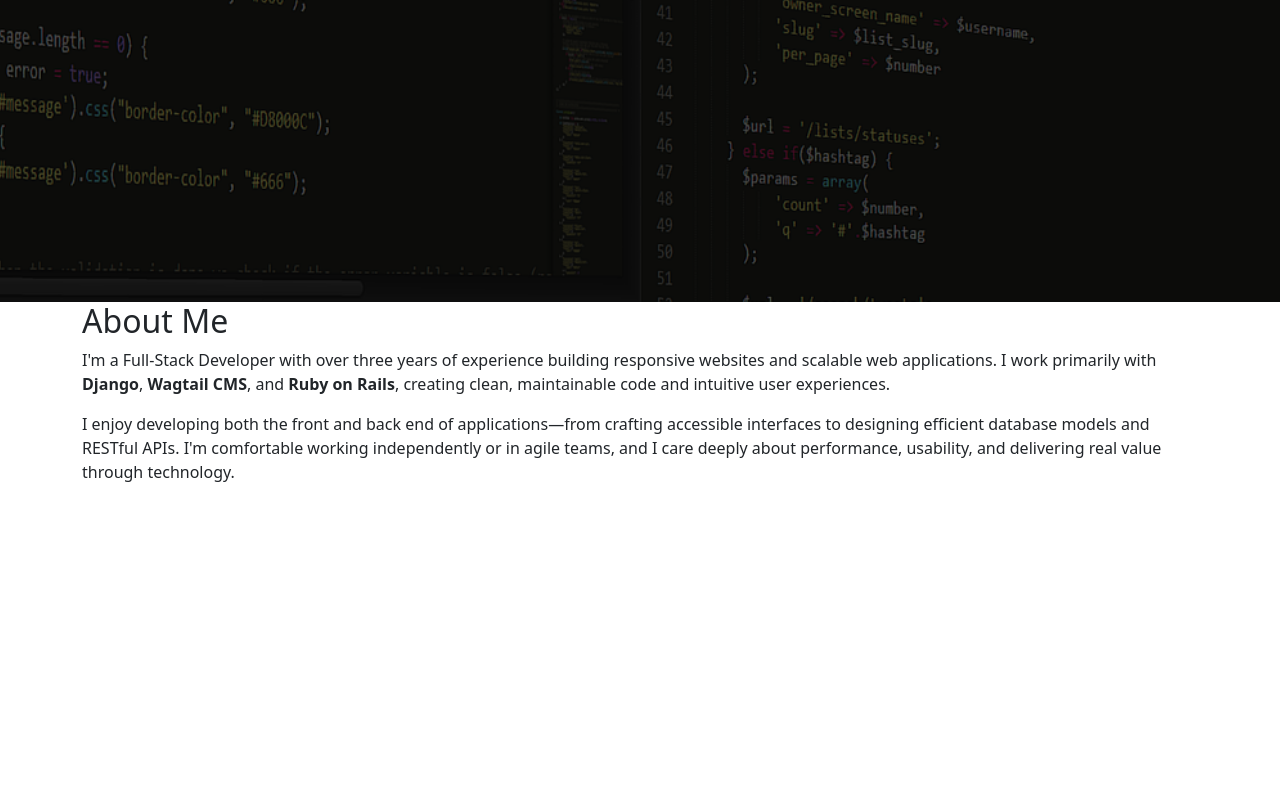
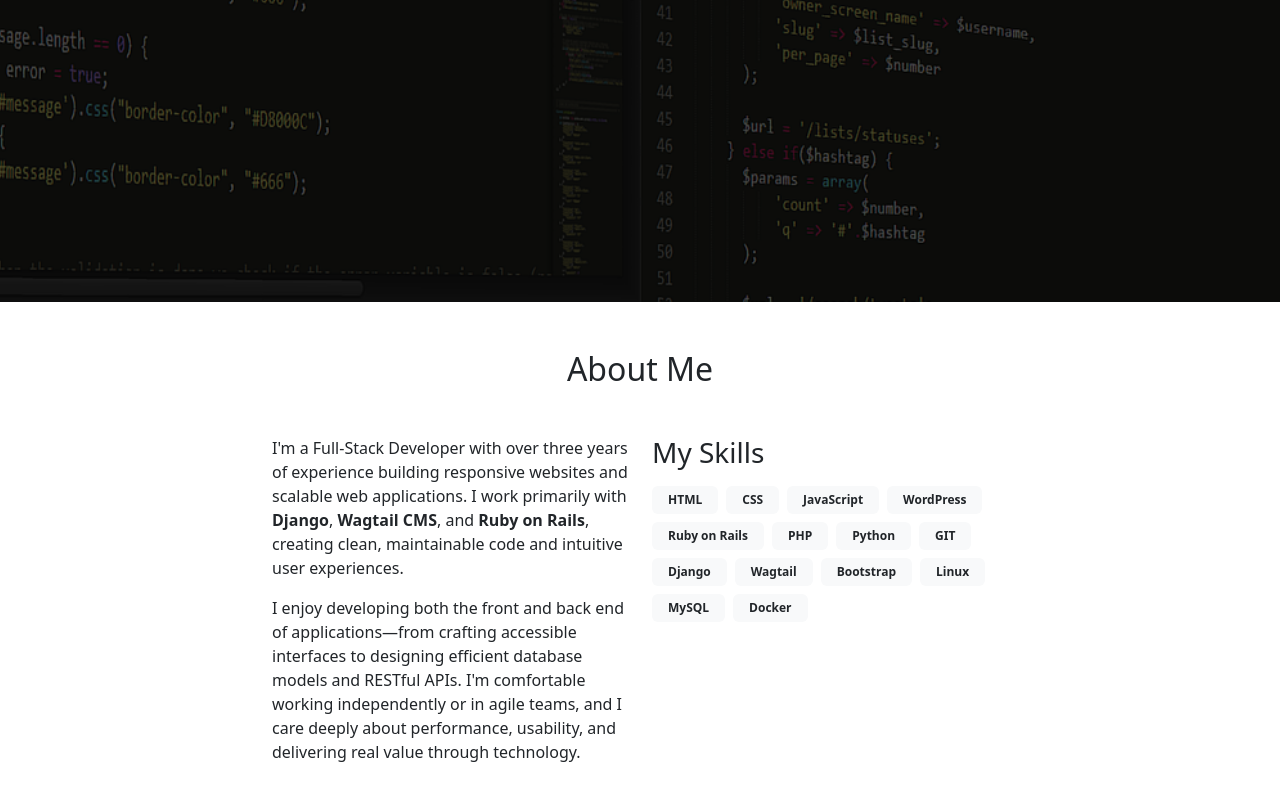
Before and after one commit to JavierBeltranHMO/portfolio, a website: page index.html in a window 1280 px wide. Shown: the part 498-1305 px from the top of the page. Before the commit the page ends 998 px from the top, so only its background shows below. Drawn offline with Linux system fonts and the light colour scheme.

Commit message:
style about section not-done

```diff
--- a/index.html
+++ b/index.html
@@ -36,7 +36,7 @@
                 <a href="#" class="icon-link" target="_blank">
                     <i class="bi bi-linkedin"></i>
                 </a>
-                <a href="#" class="icon-link" target="_blank">
+                <a href="https://gitlab.com/javier.beltran.hmo" class="icon-link" target="_blank">
                     <i class="bi bi-gitlab"></i>
                 </a>
             </div>
@@ -44,31 +44,58 @@
         <!--end hero -->
 
         <!-- about -->
-        <section id="about" class="section">
+        <section id="about" class="section py-5">
+            <div class="container">
                 <!-- title -->
-            <div class="container section-title">
+                <div class="mb-5 text-center">
                     <h2>About Me</h2>
+                </div>
+
+
+                <div class="row justify-content-center">
+                    <div class="col-md-10 col-lg-8">
+                        <div class="row">
+                            <!-- About paragraph Left-->
+                            <div class="col-md-6 mb-4">
                                 <p>
                                     I'm a Full-Stack Developer with over three years of experience building responsive websites and scalable web applications. I work primarily with <strong>Django</strong>, <strong>Wagtail CMS</strong>, and <strong>Ruby on Rails</strong>, creating clean, maintainable code and intuitive user experiences.
                                 </p>
-                <!--end title -->
-
-            </div>
-
-            <div class="container">
-                <div>
                                 <p>
                                     I enjoy developing both the front and back end of applications—from crafting accessible interfaces to designing efficient database models and RESTful APIs. I'm comfortable working independently or in agile teams, and I care deeply about performance, usability, and delivering real value through technology.
                                 </p>
                              </div>
+                             <!-- Skills  Right-->
+                             <div class="col-md-6">
+                                 <h3 class="mb-3">My Skills</h3>
+                                 <div class="d-flex flex-wrap gap-2">
+                                     <span class="badge bg-light text-dark px-3 py-2 fw-semibold">HTML</span>
+                                     <span class="badge bg-light text-dark px-3 py-2 fw-semibold">CSS</span>
+                                     <span class="badge bg-light text-dark px-3 py-2 fw-semibold">JavaScript</span>
+                                     <span class="badge bg-light text-dark px-3 py-2 fw-semibold">WordPress</span>
+                                     <span class="badge bg-light text-dark px-3 py-2 fw-semibold">Ruby on Rails</span>
+                                     <span class="badge bg-light text-dark px-3 py-2 fw-semibold">PHP</span>
+                                     <span class="badge bg-light text-dark px-3 py-2 fw-semibold">Python</span>
+                                     <span class="badge bg-light text-dark px-3 py-2 fw-semibold">GIT</span>
+                                     <span class="badge bg-light text-dark px-3 py-2 fw-semibold">Django</span>
+                                     <span class="badge bg-light text-dark px-3 py-2 fw-semibold">Wagtail</span>
+                                     <span class="badge bg-light text-dark px-3 py-2 fw-semibold">Bootstrap</span>
+                                     <span class="badge bg-light text-dark px-3 py-2 fw-semibold">Linux</span>
+                                     <span class="badge bg-light text-dark px-3 py-2 fw-semibold">MySQL</span>
+                                     <span class="badge bg-light text-dark px-3 py-2 fw-semibold">Docker</span>
+                                 </div>
+                             </div>
+
+                        </div>
+                    </div>
+
+
+
+                </div>
+
+
             </div>
         </section>
         <!--end about -->
-
-        <!-- skills -->
-        <section id="skills"></section>
-        <!-- end skills -->
-
         <!-- resume -->
         <section id="resume"></section>
         <!-- end resume -->
```
Lines whose indentation alone changed are shown as unchanged.
